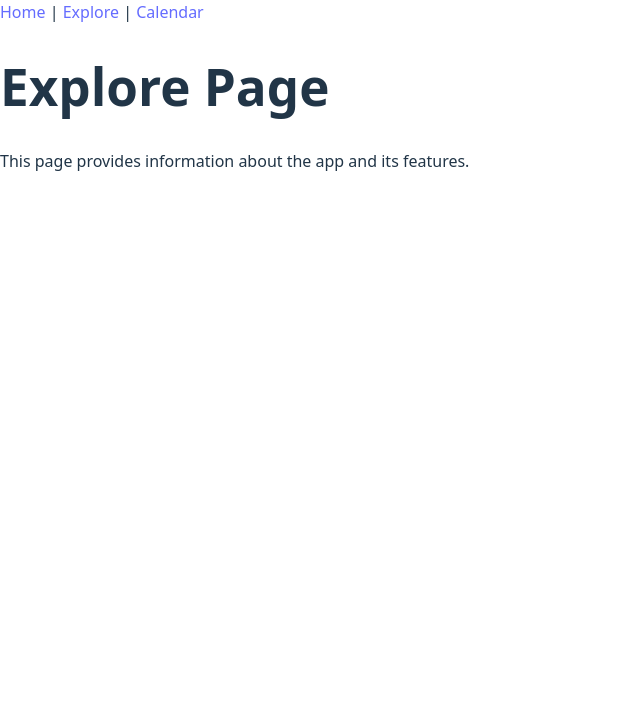
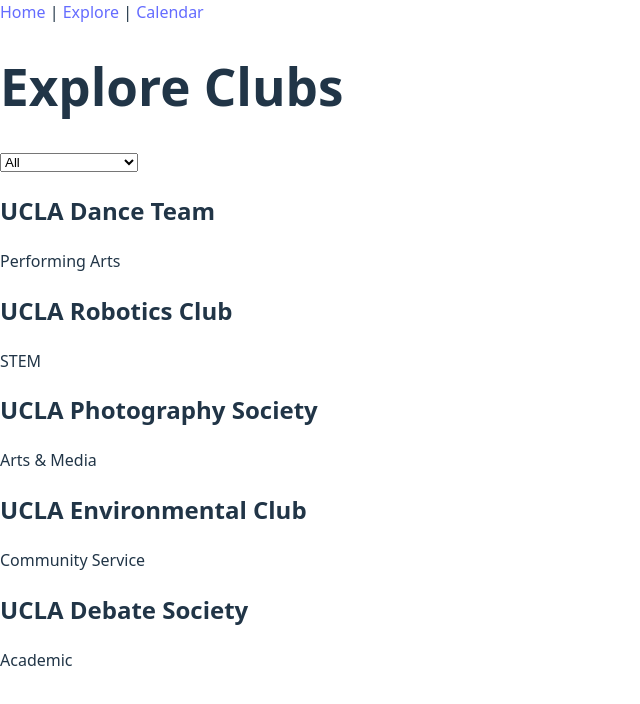
Before and after one commit to khangnguyen-yay/club-app, a React (Vite) app in the folder frontend/: page /explore in a window 1280 px wide. Shown: the top 704 px of the page, without its empty margins (0-640 px from the left). Built offline with nearby package versions, Linux system fonts and the light colour scheme.

Commit message:
filter component is added. based the filtering off of the description

```diff
--- /dev/null
+++ b/frontend/src/filter-view/data.tsx
@@ -0,0 +1,50 @@
+export interface ClubCard {
+  id: number;
+  name: string;
+  category: string;
+  description: string;
+  website: string;
+  instagram: string;
+}
+
+export const cards = [
+  {
+    "id": 1,
+    "name": "UCLA Dance Team",
+    "category": "Performing Arts",
+    "description": "Join the UCLA Dance Team to showcase your moves and perform at campus events.",
+    "website": "https://ucla.edu/danceteam",
+    "instagram": "https://instagram.com/ucladanceteam"
+  },
+  {
+    "id": 2,
+    "name": "UCLA Robotics Club",
+    "category": "STEM",
+    "description": "Hands-on robotics projects and competitions for students interested in engineering and AI.",
+    "website": "https://ucla.edu/robotics",
+    "instagram": "https://instagram.com/uclarobotics"
+  },
+  {
+    "id": 3,
+    "name": "UCLA Photography Society",
+    "category": "Arts & Media",
+    "description": "Capture the world through your lens and join fellow photographers in workshops and events.",
+    "website": "https://ucla.edu/photography",
+    "instagram": "https://instagram.com/uclaphotography"
+  },
+  {
+    "id": 4,
+    "name": "UCLA Environmental Club",
+    "category": "Community Service",
+    "description": "Promoting sustainability and organizing environmental initiatives on campus.",
+    "website": "https://ucla.edu/envclub",
+    "instagram": "https://instagram.com/uclaenvclub"
+  },
+  {
+    "id": 5,
+    "name": "UCLA Debate Society",
+    "category": "Academic",
+    "description": "Practice public speaking, argumentation, and participate in competitive debates.",
+    "website": "https://ucla.edu/debate",
+    "instagram": "https://instagram.com/ucladebate"
+  }]
--- /dev/null
+++ b/frontend/src/filter-view/filter-view.tsx
@@ -0,0 +1,29 @@
+import React from "react";
+
+interface CategoryFilterProps {
+  categories: string[];
+  selectedCategory: string;
+  onCategoryChange: (category: string) => void;
+}
+
+const CategoryFilter: React.FC<CategoryFilterProps> = ({
+  categories,
+  selectedCategory,
+  onCategoryChange,
+}) => {
+  return (
+    <select
+      className="border rounded-md p-2 mb-4"
+      value={selectedCategory}
+      onChange={(e) => onCategoryChange(e.target.value)}
+    >
+      {categories.map((cat) => (
+        <option key={cat} value={cat}>
+          {cat}
+        </option>
+      ))}
+    </select>
+  );
+};
+
+export default CategoryFilter;
--- a/frontend/src/pages/Explore.tsx
+++ b/frontend/src/pages/Explore.tsx
@@ -1,13 +1,41 @@
-// src/pages/Explore.js
-import React from "react";
+import React, { useState } from "react";
+import type { ClubCard } from "../filter-view/data";
+import {cards} from "../filter-view/data";
+import CategoryFilter from "../filter-view/filter-view";
 
-function Explore() {
+const ExplorePage: React.FC = () => {
+  const [selectedCategory, setSelectedCategory] = useState<string>("All");
+
+  const categories: string[] = ["All", ...Array.from(new Set(cards.map(c => c.category)))];
+
+  const filteredClubs: ClubCard[] =
+    selectedCategory === "All"
+      ? cards
+      : cards.filter((club) => club.category === selectedCategory);
+
   return (
-    <div>
-      <h1>Explore Page</h1>
-      <p>This page provides information about the app and its features.</p>
+    <div className="p-6">
+      <h1 className="text-2xl font-semibold mb-4">Explore Clubs</h1>
+
+      <CategoryFilter
+        categories={categories}
+        selectedCategory={selectedCategory}
+        onCategoryChange={setSelectedCategory}
+      />
+
+      <div className="grid grid-cols-1 sm:grid-cols-2 md:grid-cols-3 gap-4">
+        {filteredClubs.map((club) => (
+          <div
+            key={club.id}
+            className="border rounded-xl p-4 shadow hover:shadow-md transition"
+          >
+            <h2 className="font-bold text-lg">{club.name}</h2>
+            <p className="text-gray-600">{club.category}</p>
+          </div>
+        ))}
+      </div>
     </div>
   );
-}
+};
 
-export default Explore;
+export default ExplorePage;
```
Also changed, not shown: 1 other file (tests, documents, lock files or other folders).
